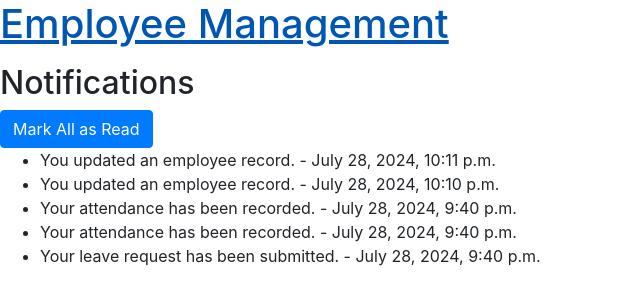
After one commit to Bsrat06/Human-Resource-Management-System-HRMS-, a Django app: page /attendance/notifications/ in a window 1280 px wide. The commit adds this page. Shown: the top 305 px of the page, without its empty margins (0-640 px from the left). Run offline with Django 5.2, Linux system fonts and the light colour scheme; a user stored in the database is signed in; data comes from the database, SQL or seed files in the repository; both versions use the stored data as it was after the commit; some libraries are stand-ins or nearby versions.

Commit message:
notifications feature added for events

```diff
--- a/attendance/forms.py
+++ b/attendance/forms.py
@@ -13,3 +13,4 @@ class LeaveRequestForm(forms.ModelForm):
     class Meta:
         model = LeaveRequest
         fields = ['start_date', 'end_date', 'reason']
+        exclude = ['employee']
--- a/attendance/models.py
+++ b/attendance/models.py
@@ -1,6 +1,7 @@
 from django.db import models
 from django.conf import settings
 from django.db import models
+from django.utils import timezone
 
 class AttendanceRecord(models.Model):
     STATUS_CHOICES= [
@@ -36,3 +37,13 @@ class LeaveRequest(models.Model):
 
     def __str__(self):
         return f'{self.employee.get_full_name()} - {self.start_date} to {self.end_date}'
+
+
+class Notification(models.Model):
+    user = models.ForeignKey(settings.AUTH_USER_MODEL, on_delete=models.CASCADE)
+    message = models.TextField()
+    timestamp = models.DateTimeField(auto_now_add=True)
+    is_read = models.BooleanField(default=False)
+
+    def __str__(self):
+        return f'Notification for {self.user.firstname} {self.user.last_name} at {self.timestamp}'
--- a/attendance/urls.py
+++ b/attendance/urls.py
@@ -9,8 +9,13 @@ from .views import (
     LeaveRequestListView,
     LeaveHistoryView,
     generate_attendance_report,
-    generate_leave_report
+    generate_leave_report,
+    notification_list,
+    mark_notification_as_read,
+    NotificationListView,
+    mark_all_notifications_as_read,
     )
+from .views import mark_notification_as_read, NotificationListView
 
 #app_name = 'attendance'
 
@@ -25,4 +30,8 @@ urlpatterns = [
     path('leave-history/', LeaveHistoryView.as_view(), name='leave_history'),
         path('attendance_report/', generate_attendance_report, name='attendance_report'),
     path('leave_report/', generate_leave_report, name='leave_report'),
+    path('notifications/', notification_list, name='notification_list'),
+    path('notifications/', NotificationListView.as_view(), name='notification_list'),
+    path('notifications/read/<int:notification_id>/', mark_notification_as_read, name='mark_notification_as_read'),
+    path('notifications/read/all/', mark_all_notifications_as_read, name='mark_all_notifications_as_read'),
 ]
--- /dev/null
+++ b/attendance/utils.py
@@ -0,0 +1,10 @@
+from .models import Notification
+
+# method for creation of notifications
+def create_notification(user, message):
+    notification = Notification.objects.create(user=user, message=message)
+    notification.save()
+
+# method for retrieval of notifications
+def get_notifications(user):
+    return Notification.objects.filter(user=user).order_by('-timestamp')
--- a/attendance/views.py
+++ b/attendance/views.py
@@ -7,12 +7,17 @@ from django.views.generic import (
 )
 from django.urls import reverse_lazy
 from django.db.models import Q
-from .models import AttendanceRecord, LeaveRequest
+from .models import AttendanceRecord, LeaveRequest, Notification
 from .forms import AttendanceRecordForm, LeaveRequestForm
 from django.contrib.auth.mixins import LoginRequiredMixin
 from django.http import HttpResponse
 from reportlab.lib.pagesizes import letter
 from reportlab.pdfgen import canvas
+from django.shortcuts import render
+from django.contrib.auth.decorators import login_required
+from django.shortcuts import get_object_or_404, redirect
+from .utils import get_notifications
+from .utils import create_notification
 
 
 class AttendanceRecordListView(LoginRequiredMixin, ListView):
@@ -45,6 +50,20 @@ class AttendanceRecordCreateView(LoginRequiredMixin, CreateView):
     template_name = "attendance/attendance_record_form.html"
     success_url = reverse_lazy("attendance_record_list")
 
+    # for notifications on attendance actions
+    def form_valid(self, form):
+            response = super().form_valid(form)
+            create_notification(self.request.user, 'Your attendance has been recorded.')
+            return response
+
+
+
+
+@login_required
+def notification_list(request):
+    notifications = get_notifications(request.user)
+    return render(request, 'attendance/notification_list.html', {'notifications': notifications})
+
 
 class AttendanceRecordUpdateView(LoginRequiredMixin, UpdateView):
     model = AttendanceRecord
@@ -52,11 +71,23 @@ class AttendanceRecordUpdateView(LoginRequiredMixin, UpdateView):
     template_name = "attendance/attendance_record_form.html"
     success_url = reverse_lazy("attendance_record_list")
 
+    # for notifications on updating attendance actions
+    def form_valid(self, form):
+            response = super().form_valid(form)
+            create_notification(self.request.user, 'Your attendance has been updated.')
+            return response
+
 
 class AttendanceRecordDeleteView(LoginRequiredMixin, DeleteView):
     model = AttendanceRecord
     template_name = "attendance/attendance_record_confirm_delete.html"
     success_url = reverse_lazy("attendance_record_list")
+
+    # for notifications on deleting attendance actions
+    def form_valid(self, form):
+            response = super().form_valid(form)
+            create_notification(self.request.user, 'You deleted an attendance record.')
+            return response
 
 
 class LeaveRequestCreateView(LoginRequiredMixin, CreateView):
@@ -67,7 +98,10 @@ class LeaveRequestCreateView(LoginRequiredMixin, CreateView):
 
     def form_valid(self, form):
         form.instance.employee = self.request.user
-        return super().form_valid(form)
+        response = super().form_valid(form)
+        create_notification(self.request.user, 'Your leave request has been submitted.')
+        return response
+
 
 class LeaveRequestListView(LoginRequiredMixin, ListView):
     model = LeaveRequest
@@ -85,6 +119,35 @@ class LeaveHistoryView(ListView):
 
     def get_queryset(self):
         return LeaveRequest.objects.filter(employee=self.request.user)
+
+
+class NotificationListView(LoginRequiredMixin, ListView):
+    model = Notification
+    template_name = 'notifications/notification_list.html'
+    context_object_name = 'notifications'
+
+    def get_queryset(self):
+        return Notification.objects.filter(user=self.request.user).order_by('-timestamp')
+
+
+# view function to mark notifications as read!
+@login_required
+def mark_notification_as_read(request, notification_id):
+    notification = get_object_or_404(Notification, id=notification_id, user=request.user)
+    notification.is_read = True
+    notification.save()
+    return redirect('notification_list')
+
+# This is a view fucntion to mark all notifications as read at once!
+@login_required
+def mark_all_notifications_as_read(request):
+    notifications = Notification.objects.filter(user=request.user, is_read=False)
+    notifications.update(is_read=True)
+    return redirect('notification_list')
+
+
+
+
 
 # attendance and leave reports
 
--- a/employees/models.py
+++ b/employees/models.py
@@ -1,7 +1,7 @@
 from django.db import models
 from django.contrib.auth.models import AbstractBaseUser, BaseUserManager, PermissionsMixin
 from django.conf import settings
-from django.utils import timezone
+from attendance.models import Notification
 
 class CustomUserManager(BaseUserManager):
     def create_user(self, email, password=None, **extra_fields):
--- a/templates/attendance/attendance_record_list.html
+++ b/templates/attendance/attendance_record_list.html
@@ -2,10 +2,12 @@
 
 {% block content %}
   <h2>Attendance Records</h2>
+  <hr>
 
   <form method="get" action=".">
     <input type="text" name="q" placeholder="Search by name or email" value="{{ request.GET.q }}">
     <button type="submit">Search</button>
+    <hr>
 
   </form>
   {% if records %}
@@ -30,6 +32,6 @@
   <a href="{% url 'attendance_report' %}">Download Attendance Report</a>
   {% else %}
     <p>No attendance records found.</p>
-  {% endif %}
+  {% endif %}<hr>
   <a href="{% url 'attendance_record_create' %}">Add New Record</a>
 {% endblock %}
--- /dev/null
+++ b/templates/attendance/notification_list.html
@@ -0,0 +1,16 @@
+{% extends 'base.html' %}
+
+{% block content %}
+  <h2>Notifications</h2>
+  <a href="{% url 'mark_all_notifications_as_read' %}" class="btn btn-primary">Mark All as Read</a>
+  <ul>
+    {% for notification in notifications %}
+      <li class="{% if not notification.is_read %}new-notification{% endif %}">
+        {{ notification.message }} - {{ notification.timestamp }}
+        {% if not notification.is_read %}
+          <a href="{% url 'mark_notification_as_read' notification.id %}">Mark as read</a>
+        {% endif %}
+      </li>
+    {% endfor %}
+  </ul>
+{% endblock %}
--- a/templates/home/homepage.html
+++ b/templates/home/homepage.html
@@ -58,6 +58,7 @@
             </li>
             <li class="nav-item">
               <a class="nav-link" href="{% url 'leave_request_list' %}">View Pending Leave Requests</a>
+              <a href="{% url 'notification_list' %}">Notifications</a>
             </li>
           </ul>
         </div>
```
Also changed, not shown: employees/views.py (+22 -1 lines), attendance/migrations/0006_notification.py (added), attendance/migrations/0007_remove_notification_created_at_and_more.py (added), db.sqlite3.
